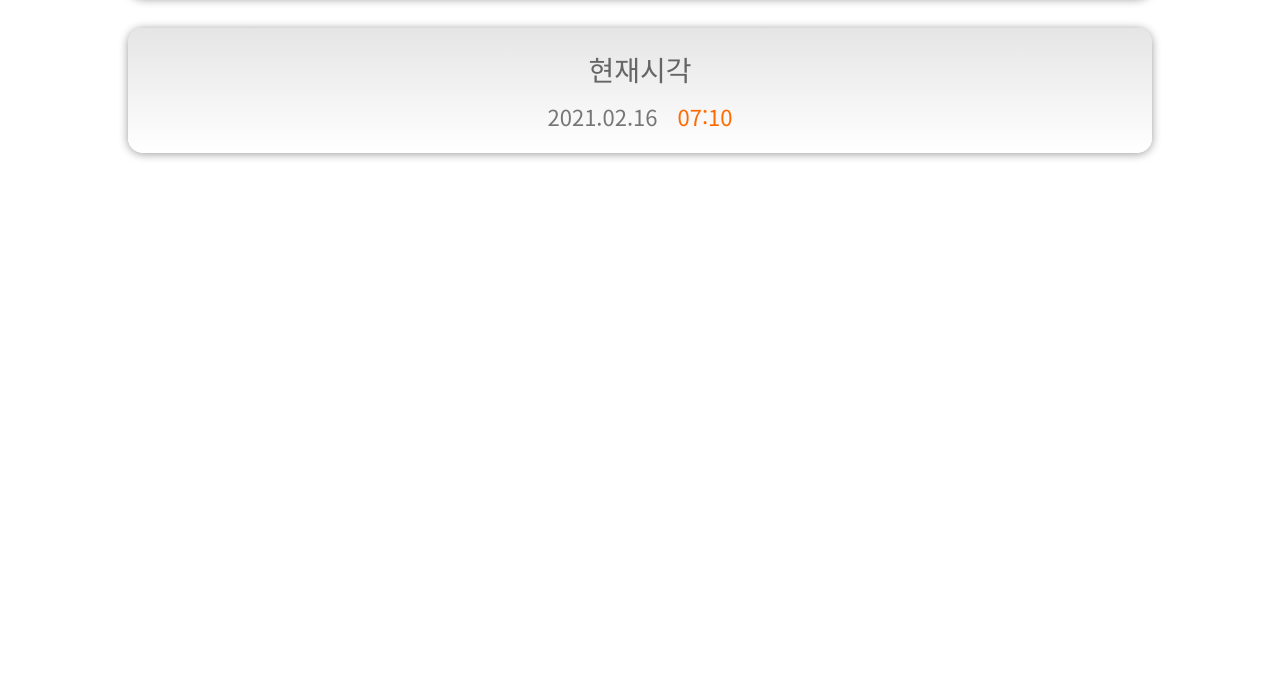
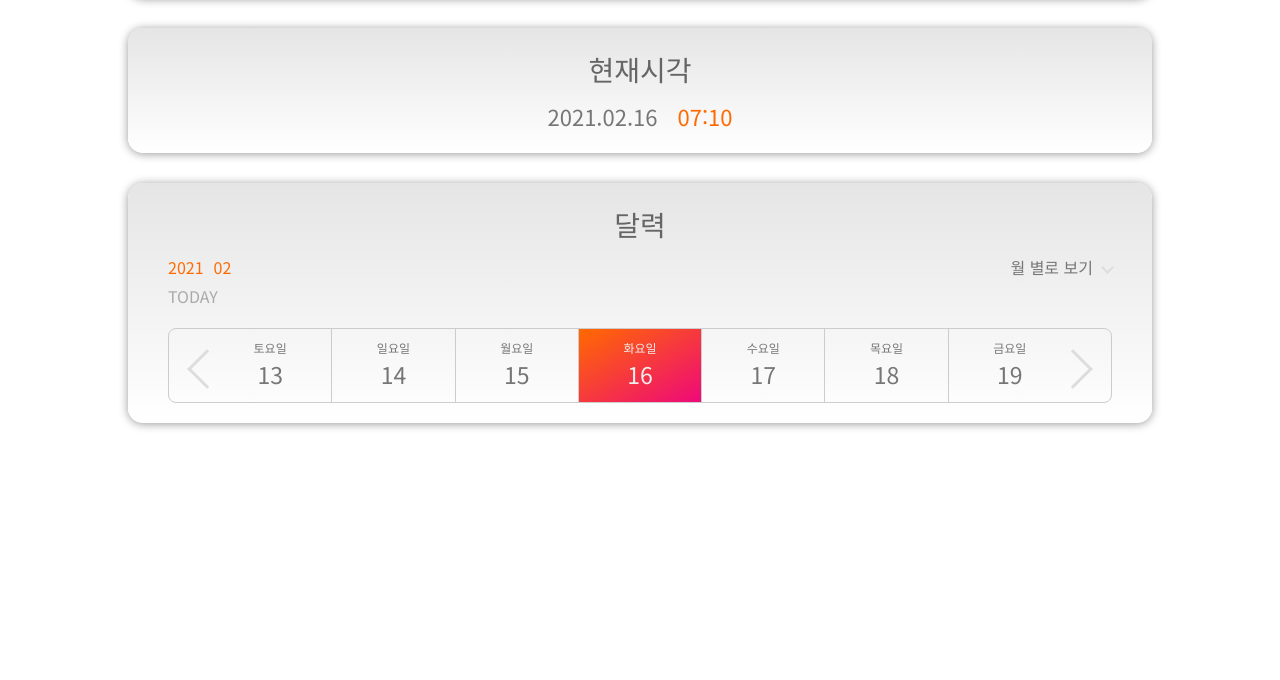
Before and after one commit to HseongH/ToDoList, a plain HTML site: page index.html in a window 1280 px wide. Shown: the part 120-800 px from the top of the page. Drawn offline with nearby package versions, Linux system fonts and the light colour scheme.

Commit message:
주간 달력 추가

```diff
--- a/css/classList.css
+++ b/css/classList.css
@@ -1,8 +1,9 @@
 /* SUN RISE */
-.after-sun-rise {
-    background: linear-gradient(#000428, #004e92) !important;
+.section .sunset {
+    background: linear-gradient(to left top, #000428, #004e92);
+    color: #eee;
 }
 
-.sun-rise-color {
-    color: #004e92 !important;
+.sunset-color {
+    color: #004e92;
 }
--- a/css/main.css
+++ b/css/main.css
@@ -7,6 +7,7 @@
     color: #767676;
 }
 
+/* SECTION */
 .section {
     position: relative;
     padding-top: 30px;
@@ -20,6 +21,7 @@
     box-shadow: 0 1px 10px rgba(0, 0, 0, 0.4);
     background: linear-gradient(#e5e5e5, #fff);
     padding: 20px 0;
+    box-sizing: border-box;
 }
 
 .section .title {
@@ -29,15 +31,48 @@
     color: #656565;
 }
 
-/* HEADER */
-header.section .container {
+/* SUNRISE */
+.section .sunrise {
     background: linear-gradient(to left top, #ee0979, #ff6a00);
+    color: #eee;
 }
 
+.sunrise-color {
+    color: #ff6a00;
+}
+
+/* BTN */
+.btn {
+    border-left: 2px solid #ddd;
+    border-bottom: 2px solid #ddd;
+    display: inline-block;
+}
+
+.btn:hover {
+    border-left: 2px solid #aaa;
+    border-bottom: 2px solid #aaa;
+}
+
+/* CLEARFIX FLOAT */
+.clearfix::after {
+    content: "";
+    clear: both;
+    display: block;
+}
+
+.float--left {
+    float: left;
+}
+
+.float--right {
+    float: right;
+}
+
+/* HEADER */
 header.section .title {
     font-size: 32px;
     margin-bottom: 0;
-    color: #fff;
+    color: #eee;
 }
 
 /* CURRENT TIME */
@@ -54,6 +89,101 @@ header.section .title {
     margin-right: 20px;
 }
 
-.section--current-time ul .time {
-    color: #ff6a00;
+/* CALENDAR */
+.section--calendar .container {
+    padding: 20px 40px;
 }
+
+.section--calendar .control__unfold {
+    display: flex;
+    align-items: center;
+    cursor: pointer;
+}
+
+.section--calendar .control__unfold:hover h3 {
+    text-decoration: underline;
+}
+
+.section--calendar .control__unfold:hover .btn--unfold {
+    border-left: 2px solid #aaa;
+    border-bottom: 2px solid #aaa;
+}
+
+.section--calendar .control__unfold h3 {
+    margin-right: 10px;
+}
+
+.section--calendar .control__unfold .btn--unfold {
+    width: 7px;
+    height: 7px;
+    transform: rotate(-45deg);
+}
+
+.section--calendar .control__select ul {
+    display: flex;
+}
+
+.section--calendar .control__select ul .select-year {
+    margin-right: 10px;
+}
+
+.section--calendar .control__select .select-today {
+    color: #aaa;
+    margin-top: 5px;
+    cursor: pointer;
+}
+
+.section--calendar .control__select .select-today:hover {
+    color: #767676;
+}
+
+.section--calendar .calendar {
+    padding: 0 40px;
+    margin-top: 20px;
+    display: flex;
+    border: 1px solid #ccc;
+    border-radius: 8px;
+}
+
+.section--calendar .calendar .calendar__list {
+    width: 14.285%;
+    padding: 10px 0;
+    display: flex;
+    flex-direction: column;
+    align-items: center;
+    border-right: 1px solid #ccc;
+}
+
+.section--calendar .calendar .calendar__list .day {
+    font-size: 12px;
+}
+
+.section--calendar .calendar .calendar__list
+.calendar__date {
+    font-size: 23px;
+}
+
+.section--calendar .calendar
+.calendar__list:last-child {
+    border-right: 0;
+}
+
+.section--calendar .btn--left,
+.section--calendar .btn--right {
+    width: 25px;
+    height: 25px;
+    border-width: 3px;
+    position: absolute;
+    bottom: 40px;
+    cursor: pointer;
+}
+
+.section--calendar .btn--left {
+    left: 65px;
+    transform: rotate(45deg);
+}
+
+.section--calendar .btn--right {
+    right: 65px;
+    transform: rotate(-135deg);
+}
--- a/index.html
+++ b/index.html
@@ -19,7 +19,7 @@
 
     <!-- HEADER -->
     <header class="section">
-        <div class="container">
+        <div class="container sunrise">
 
             <h1 class="title">To Do List</h1>
 
@@ -34,8 +34,38 @@
 
             <ul>
                 <li class="date">0000.00.00</li>
-                <li class="time">00:00</li>
+                <li class="time sunrise-color">00:00</li>
             </ul>
+
+        </div>
+    </section>
+
+    <!-- CALENDAR -->
+    <section class="section section--calendar">
+        <div class="container">
+
+            <h2 class="title">달력</h2>
+
+            <div class="control clearfix">
+                <div class="control__select float--left">
+                    <ul class="sunrise-color">
+                        <li class="select-year">0000</li>
+                        <li class="select-month">00</li>
+                    </ul>
+
+                    <div class="select-today">TODAY</div>
+                </div>
+
+                <div class="control__unfold float--right">
+                    <h3>월 별로 보기</h3>
+                    <span class="btn btn--unfold"></span>
+                </div>
+            </div>
+
+            <ul class="calendar"></ul>
+
+            <span class="btn btn--left"></span>
+            <span class="btn btn--right"></span>
 
         </div>
     </section>
@@ -43,6 +73,7 @@
 </div>
 
 <script src="js/currentTime.js"></script>
-<script src="js/sunRise.js"></script>
+<script src="js/sunset.js"></script>
+<script src="js/calendarWeek.js"></script>
 </body>
 </html>
--- /dev/null
+++ b/js/calendarWeek.js
@@ -0,0 +1,124 @@
+function selectYear(select) {
+    const year = document.querySelector('.select-year');
+
+    year.innerText = select.getFullYear();
+}
+
+function selectMonth(select) {
+    const month = document.querySelector('.select-month');
+
+    month.innerText = makeTwoString(select.getMonth() + 1);
+}
+
+function showDay(calendar) {
+    const days = document.createElement('div');
+
+    const day = ['일요일', '월요일', '화요일', '수요일', '목요일', '금요일', '토요일'];
+
+    days.setAttribute('class', 'day');
+    days.innerText = day[calendar.getDay()];
+
+    return days;
+}
+
+function showDate(calendar) {
+    const dates = document.createElement('div');
+
+    dates.setAttribute('class', 'calendar__date');
+    dates.innerText = calendar.getDate();
+
+    return dates;
+}
+
+function makeCalendarLists(list, calendar) {
+    const currentDate = new Date;
+
+    for (let i = -3; i <= 3; i++) {
+        const calList = document.createElement('li');
+        const weekCalendar = new Date(calendar.getFullYear(), calendar.getMonth(), calendar.getDate() + i);
+        const days = showDay(weekCalendar);
+        const dates = showDate(weekCalendar);
+
+        calList.setAttribute('class', 'calendar__list');
+        calList.appendChild(days);
+        calList.appendChild(dates);
+
+        if (weekCalendar.toDateString() === currentDate.toDateString()) {
+            sunset([calList]);
+        }
+
+        list.appendChild(calList);
+    }
+}
+
+function deleteLists(list) {
+    list.innerText = '';
+}
+
+function pastWeeks(list, index) {
+    const pastWeek = new Date;
+
+    index -= 7;
+    pastWeek.setDate(pastWeek.getDate() + index);
+
+    deleteLists(list);
+    makeCalendarLists(list, pastWeek);
+    selectYear(pastWeek);
+    selectMonth(pastWeek);
+
+    return index;
+}
+
+function nextWeeks(list, index) {
+    const nextWeek = new Date;
+
+    index += 7;
+    nextWeek.setDate(nextWeek.getDate() + index);
+
+    deleteLists(list);
+    makeCalendarLists(list, nextWeek);
+    selectYear(nextWeek);
+    selectMonth(nextWeek);
+
+    return index;
+}
+
+function currentWeeks(list, index) {
+    const currentWeek = new Date;
+
+    index = 0;
+
+    deleteLists(list);
+    makeCalendarLists(list, currentWeek);
+    selectYear(currentWeek);
+    selectMonth(currentWeek);
+
+    return index;
+}
+
+function init() {
+    const calendarList = document.querySelector('.calendar');
+    const leftBtn = document.querySelector('.btn--left');
+    const rightBtn = document.querySelector('.btn--right');
+    const today = document.querySelector('.select-today');
+
+    const calendar = new Date;
+
+    let weekIndex = 0;
+
+    selectYear(calendar);
+    selectMonth(calendar);
+    makeCalendarLists(calendarList, calendar);
+
+    leftBtn.addEventListener('click', () => {
+        weekIndex = pastWeeks(calendarList, weekIndex);
+    });
+    rightBtn.addEventListener('click', () => {
+        weekIndex = nextWeeks(calendarList, weekIndex);
+    });
+    today.addEventListener('click', () => {
+        weekIndex = currentWeeks(calendarList, weekIndex);
+    });
+}
+
+init();
--- a/js/sunRise.js
+++ /dev/null
@@ -1,20 +0,0 @@
-function sunRise(container, time) {
-    const date = new Date;
-
-    if(date.getHours() >= 18 || date.getHours() <= 6) {
-        container.classList.add('after-sun-rise');
-        time.classList.add('sun-rise-color');
-    } else {
-        container.classList.remove('after-sun-rise');
-        time.classList.remove('sun-rise-color');
-    }
-}
-
-function init() {
-    const headerContainer = document.querySelector('header').querySelector('.container');
-    const time = document.querySelector('.time');
-
-    sunRise(headerContainer, time);
-}
-
-init();
--- /dev/null
+++ b/js/sunset.js
@@ -0,0 +1,32 @@
+function sunset(bg, color) {
+    const date = new Date;
+
+    if(date.getHours() >= 18 || date.getHours() <= 6) {
+        bg && [].forEach.call(bg, elem => {
+            elem.classList.remove('sunrise');
+            elem.classList.add('sunset');
+        });
+        color && [].forEach.call(color, elem => {
+            elem.classList.remove('sunrise-color');
+            elem.classList.add('sunset-color');
+        });
+    } else {
+        bg && [].forEach.call(bg, elem => {
+            elem.classList.remove('sunset');
+            elem.classList.add('sunrise');
+        });
+        color && [].forEach.call(color, elem => {
+            elem.classList.remove('sunset-color');
+            elem.classList.add('sunrise-color');
+        });
+    }
+}
+
+function init() {
+    const sunBg = document.querySelectorAll('.sunrise');
+    const sunCo = document.querySelectorAll('.sunrise-color');
+
+    sunset(sunBg, sunCo);
+}
+
+init();
```
